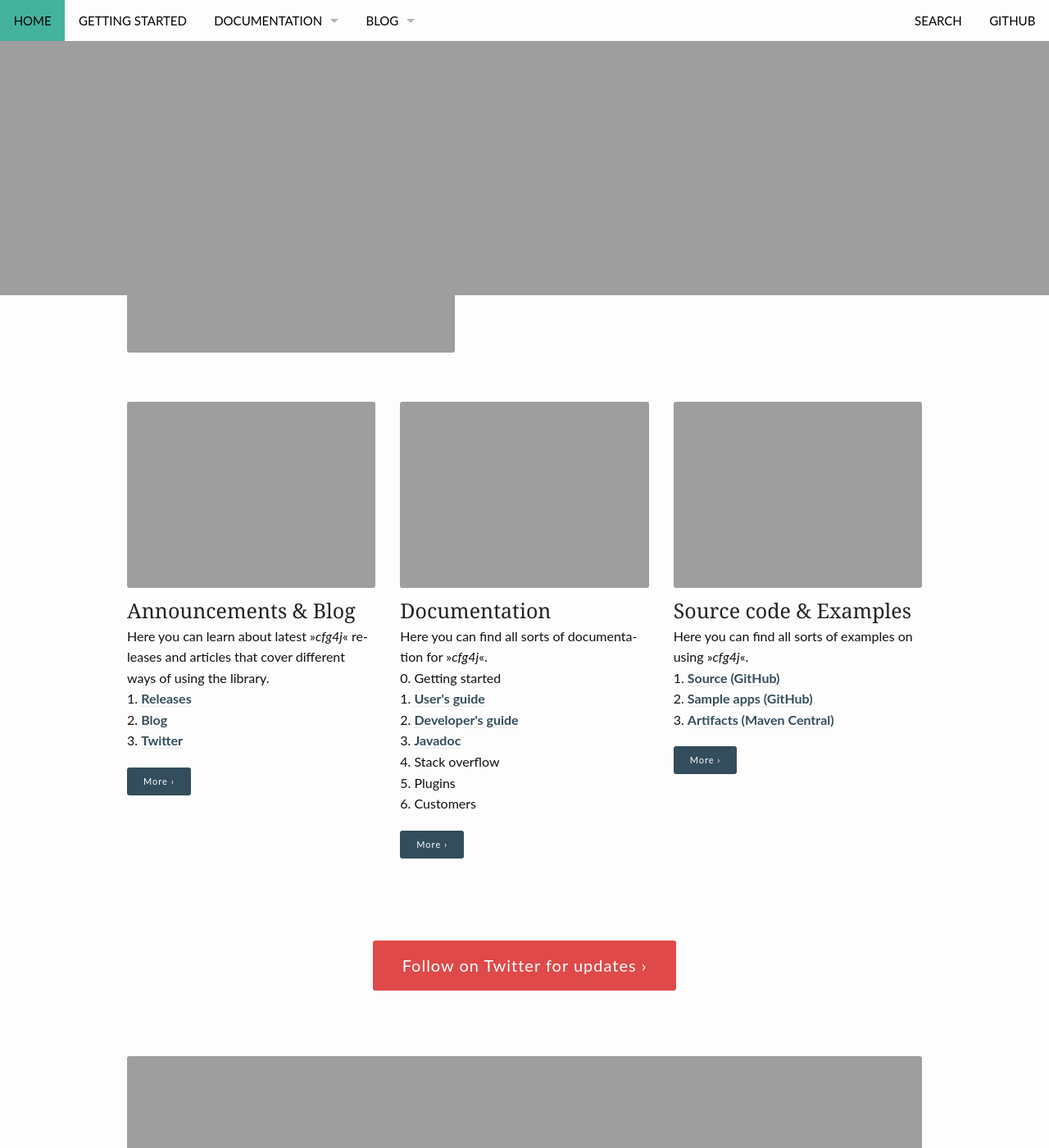
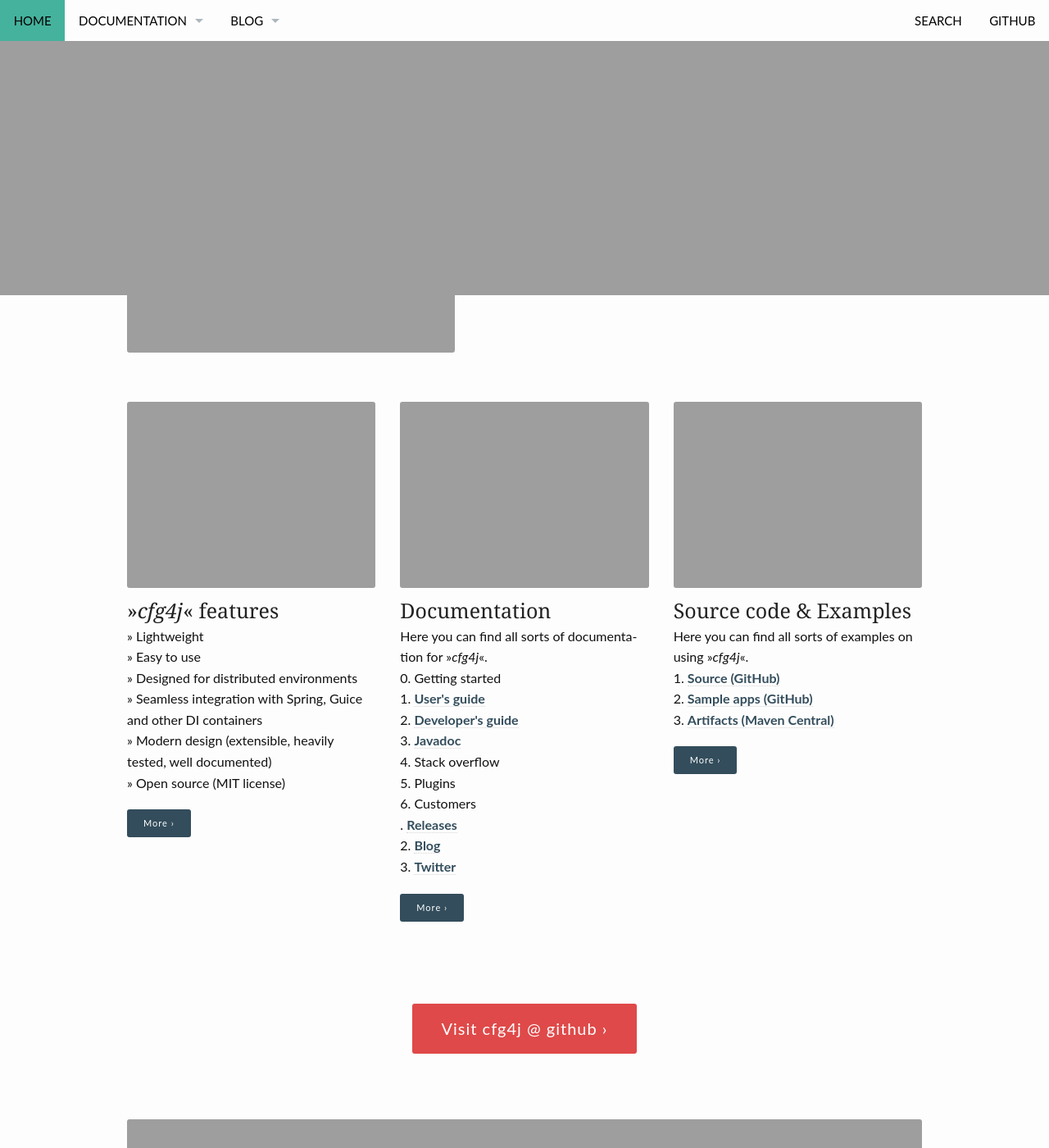
Before and after one commit to cfg4j/cfg4j.github.io, a Jekyll site: the page built from pages/pages-root-folder/index.md, in a window 1280 px wide and 1400 px high. Shown: the whole window at 82% size. Built offline with Jekyll 4.4.1, drawn with Linux system fonts in a browser that asks for light colours.

Commit message:
simplify navigation and landing page

```diff
--- a/_data/navigation.yml
+++ b/_data/navigation.yml
@@ -2,26 +2,14 @@
   url: "/"
   side: left
 
-- title: Getting Started
-  url: "/getting-started/"
-  side: left
-
 - title: Documentation
-  url: "/getting-started/"
+  url: "/user-guide/"
   side: left
   dropdown:
-  - title: "Getting Started"
-    url: "/getting-started/"
   - title: "User's guide"
     url: "/user-guide/"
-  - title: "Javadoc"
-    url: "/javadoc/"
-  - title: "Stack overflow"
-    url: "/javadoc/"
-  - title: "Plugins"
-    url: "/plugins/"
-  - title: "Stack overflow"
-    url: "/customers/"
+  - title: "Extensions"
+    url: "/extensions/"
   - title: "Releases"
     url: "/releases/"
   - title: "Examples"
--- a/pages/pages-root-folder/index.md
+++ b/pages/pages-root-folder/index.md
@@ -8,15 +8,15 @@
 header:
   image_fullwidth: header_unsplash_12.jpg
 widget1:
-  title: "Announcements & Blog"
+  title: "»<em>cfg4j</em>« features"
   url: 'http://phlow.github.io/feeling-responsive/blog/'
   image: widget-1-302x182.jpg
-  text: 'Here you can learn about latest »<em>cfg4j</em>« releases and articles that cover different ways of using the library.<br/>1. <a href="">Releases</a><br/>2. <a href="">Blog</a><br/>3. <a href="">Twitter</a><br/>'
+  text: '» Lightweight<br/>» Easy to use<br/>» Designed for distributed environments<br/>» Seamless integration with Spring, Guice and other DI containers<br/>» Modern design (extensible, heavily tested, well documented)<br/>» Open source (MIT license)'
 widget2:
   title: "Documentation"
   url: 'http://phlow.github.io/feeling-responsive/info/'
   image: widget-1-302x182.jpg
-  text: 'Here you can find all sorts of documentation for »<em>cfg4j</em>«.<br/>0. Getting started<br/>1. <a href="">User&#39;s guide</a><br/>2. <a href="">Developer&#39;s guide</a><br/>3. <a href="">Javadoc</a><br/>4. Stack overflow<br/>5. Plugins </br>6. Customers<br/>'
+  text: 'Here you can find all sorts of documentation for »<em>cfg4j</em>«.<br/>0. Getting started<br/>1. <a href="">User&#39;s guide</a><br/>2. <a href="">Developer&#39;s guide</a><br/>3. <a href="">Javadoc</a><br/>4. Stack overflow<br/>5. Plugins </br>6. Customers<br/>. <a href="">Releases</a><br/>2. <a href="">Blog</a><br/>3. <a href="">Twitter</a><br/>'
 widget3:
   title: "Source code & Examples"
   url: 'https://github.com/Phlow/feeling-responsive'
@@ -33,8 +33,8 @@
 # To change colors see sass/_01_settings_colors.scss
 #
 callforaction:
-  url: https://twitter.com/norbert_potocki
-  text: Follow on Twitter for updates ›
+  url: https://github.com/cfg4j/cfg4j
+  text: Visit cfg4j @ github ›
   style: alert
 permalink: /index.html
 #
```
